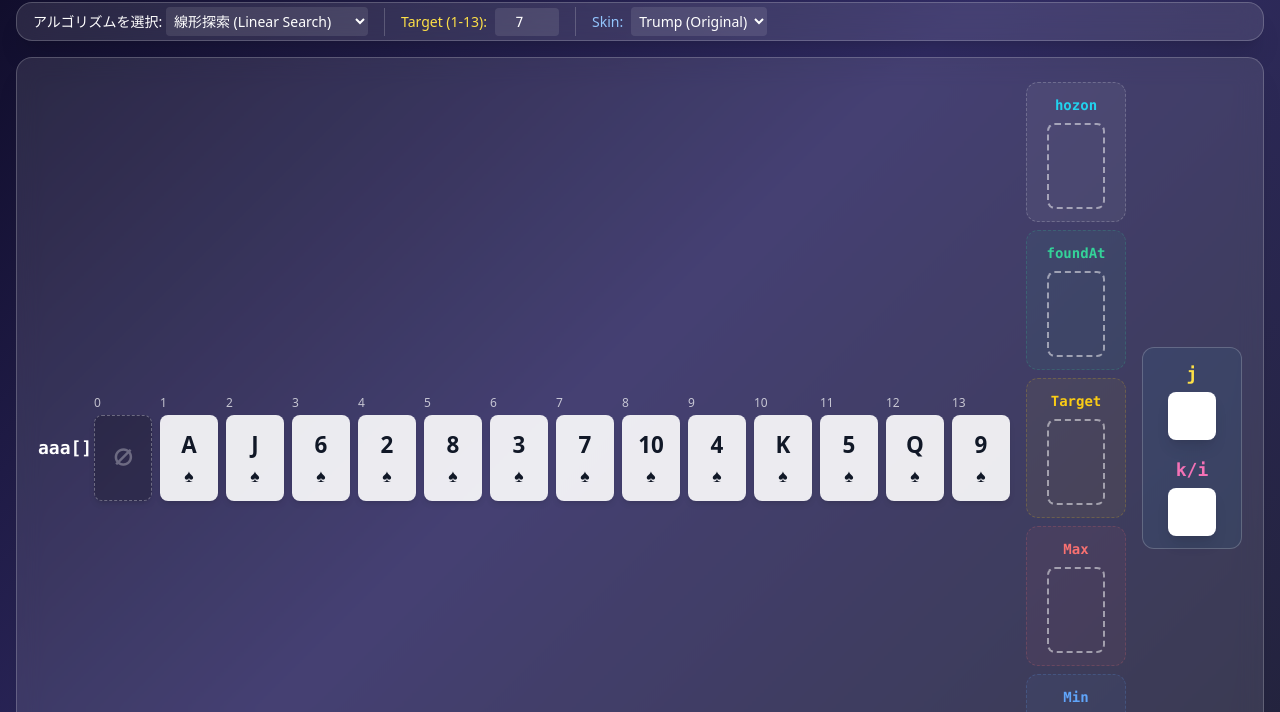
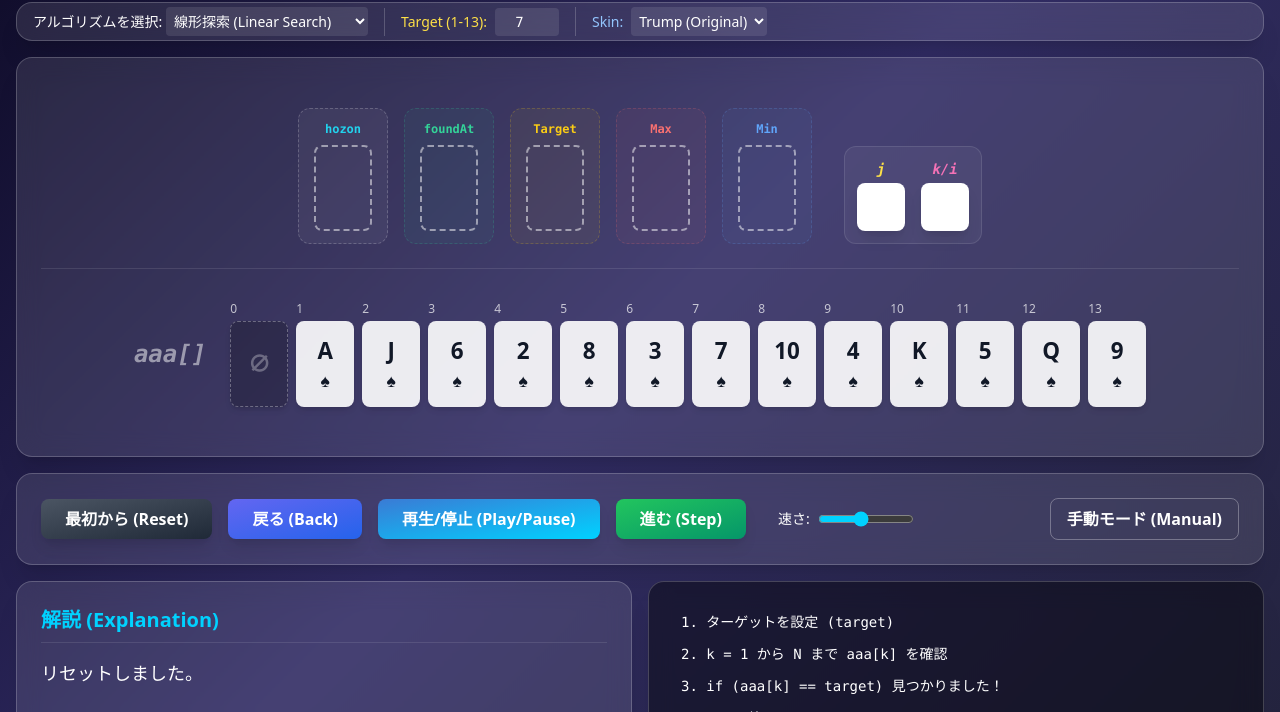
Before and after one commit to mkt918/pro_01, a website built with Vite: page 2026-02/2026-02-02_algorithm_cards/index.html in a window 1280 px wide. Shown: the part 62-774 px from the top of the page. Built offline with nearby package versions, Linux system fonts and the light colour scheme.

Commit message:
feat: add base HTML structure and Card class for Algorithm Cards application

```diff
--- a/2026-02/2026-02-02_algorithm_cards/Card.js
+++ b/2026-02/2026-02-02_algorithm_cards/Card.js
@@ -82,7 +82,8 @@ export class Card {
 
       // Add numeric label
       const label = document.createElement('div');
-      label.className = 'absolute top-0 right-0 bg-black/60 text-white text-[10px] px-1 rounded-bl-md font-mono';
+      // Added z-10 for visibility over image, and increased font size, added border
+      label.className = 'absolute top-0 right-0 bg-black/80 text-white text-xs font-bold px-1.5 py-0.5 rounded-bl-md font-mono z-10 border-l border-b border-white/30';
       label.textContent = this.value;
       this.element.appendChild(label);
 
--- a/2026-02/2026-02-02_algorithm_cards/index.html
+++ b/2026-02/2026-02-02_algorithm_cards/index.html
@@ -43,58 +43,59 @@
       </div>
     </header>
 
-    <div
-      class="stage glass-panel flex flex-col lg:flex-row items-center lg:items-center justify-center gap-4 min-h-[300px] overflow-x-auto"
+    <div class="stage glass-panel flex flex-col items-center justify-center gap-8 min-h-[400px] overflow-x-auto"
       id="stage">
-      <div class="arrays-container flex flex-col gap-4">
-        <div class="array-row flex items-center gap-2">
-          <div class="array-label font-mono text-lg font-bold w-12 text-right">aaa[]</div>
-          <div class="array-slots flex gap-2" id="aaa-container"></div>
-        </div>
-      </div>
 
-      <div class="flex flex-wrap gap-2 justify-center items-center">
+      <!-- Top Slots Row: neatly aligned above the cards -->
+      <div class="flex flex-wrap gap-4 justify-center items-end border-b border-white/10 pb-6 w-full">
         <div
-          class="hozon-container flex flex-col items-center gap-2 bg-white/5 p-3 rounded-xl border border-dashed border-white/20 min-w-[100px]">
-          <div class="text-sm font-bold font-mono text-cyan-400">hozon</div>
+          class="hozon-container flex flex-col items-center gap-2 bg-white/5 p-3 rounded-xl border border-dashed border-white/20 min-w-[90px]">
+          <div class="text-xs font-bold font-mono text-cyan-400">hozon</div>
           <div class="hozon-slot" id="hozon-slot"></div>
         </div>
 
         <div
-          class="found-container flex flex-col items-center gap-2 bg-emerald-400/5 p-3 rounded-xl border border-dashed border-emerald-400/20 min-w-[100px]">
-          <div class="text-sm font-bold font-mono text-emerald-400">foundAt</div>
+          class="found-container flex flex-col items-center gap-2 bg-emerald-400/5 p-3 rounded-xl border border-dashed border-emerald-400/20 min-w-[90px]">
+          <div class="text-xs font-bold font-mono text-emerald-400">foundAt</div>
           <div class="hozon-slot" id="found-slot"></div>
         </div>
 
         <div
-          class="target-container flex flex-col items-center gap-2 bg-yellow-400/5 p-3 rounded-xl border border-dashed border-yellow-400/20 min-w-[100px]">
-          <div class="text-sm font-bold font-mono text-yellow-400">Target</div>
+          class="target-container flex flex-col items-center gap-2 bg-yellow-400/5 p-3 rounded-xl border border-dashed border-yellow-400/20 min-w-[90px]">
+          <div class="text-xs font-bold font-mono text-yellow-400">Target</div>
           <div class="hozon-slot" id="target-slot"></div>
         </div>
 
-        <div class="flex flex-col gap-2">
-          <div
-            class="max-container flex flex-col items-center gap-2 bg-red-400/5 p-3 rounded-xl border border-dashed border-red-400/20 min-w-[100px]">
-            <div class="text-sm font-bold font-mono text-red-400">Max</div>
-            <div class="hozon-slot" id="max-slot"></div>
+        <div
+          class="max-container flex flex-col items-center gap-2 bg-red-400/5 p-3 rounded-xl border border-dashed border-red-400/20 min-w-[90px]">
+          <div class="text-xs font-bold font-mono text-red-400">Max</div>
+          <div class="hozon-slot" id="max-slot"></div>
+        </div>
+
+        <div
+          class="min-container flex flex-col items-center gap-2 bg-blue-400/5 p-3 rounded-xl border border-dashed border-blue-400/20 min-w-[90px]">
+          <div class="text-xs font-bold font-mono text-blue-400">Min</div>
+          <div class="hozon-slot" id="min-slot"></div>
+        </div>
+
+        <!-- Variables in the same row -->
+        <div class="flex gap-4 bg-white/5 p-3 rounded-xl border border-white/10 ml-4">
+          <div class="var-box flex flex-col items-center gap-1">
+            <div class="var-label font-bold font-mono text-sm text-yellow-300 italic">j</div>
+            <div class="var-value" id="var-j"></div>
           </div>
-          <div
-            class="min-container flex flex-col items-center gap-2 bg-blue-400/5 p-3 rounded-xl border border-dashed border-blue-400/20 min-w-[100px]">
-            <div class="text-sm font-bold font-mono text-blue-400">Min</div>
-            <div class="hozon-slot" id="min-slot"></div>
+          <div class="var-box flex flex-col items-center gap-1">
+            <div class="var-label font-bold font-mono text-sm text-pink-400 italic">k/i</div>
+            <div class="var-value" id="var-k"></div>
           </div>
         </div>
       </div>
 
-      <div
-        class="variables-container flex flex-row lg:flex-col gap-4 bg-cyan-400/5 p-3 rounded-xl border border-white/20 min-w-[100px]">
-        <div class="var-box flex flex-col items-center gap-1">
-          <div class="var-label font-bold font-mono text-lg text-yellow-300">j</div>
-          <div class="var-value" id="var-j"></div>
-        </div>
-        <div class="var-box flex flex-col items-center gap-1">
-          <div class="var-label font-bold font-mono text-lg text-pink-400">k/i</div>
-          <div class="var-value" id="var-k"></div>
+      <!-- Main array container below the slots -->
+      <div class="arrays-container flex flex-col gap-4 w-full items-center">
+        <div class="array-row flex items-center gap-4">
+          <div class="array-label font-mono text-2xl font-bold text-white/50 italic mr-2">aaa[]</div>
+          <div class="array-slots flex gap-2 items-end" id="aaa-container"></div>
         </div>
       </div>
     </div>
```
